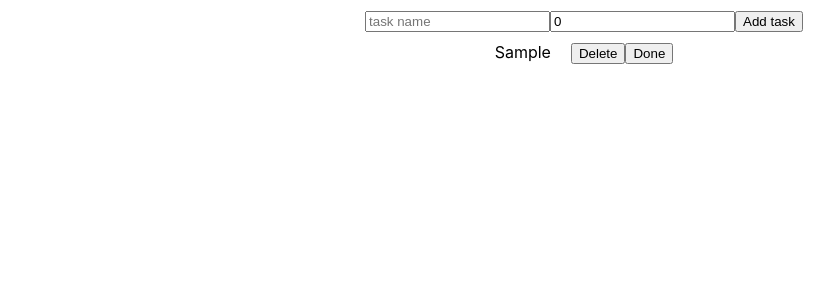
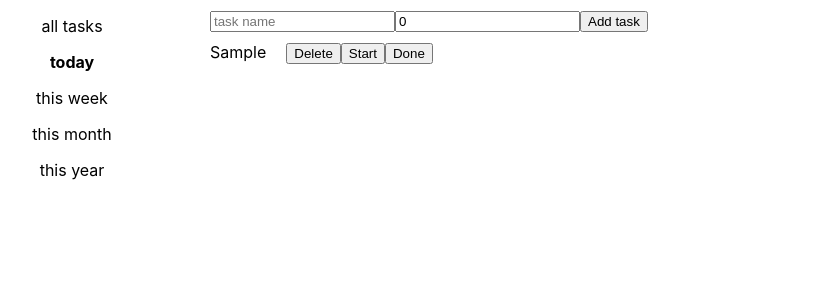
Before and after one commit to qnsi/2023_salaryman, a React (Create React App) app: page / in a window 1280 px wide. Both pictures are taken after typing "Sample" into the empty fields and a click on the button "Add task". Shown: the top 300 px of the page, without its empty margins (56-890 px from the left). Built offline with nearby package versions, Linux system fonts and the light colour scheme.

Commit message:
Add filtering by scheduled date

```diff
--- a/src/App.tsx
+++ b/src/App.tsx
@@ -1,4 +1,4 @@
-import React, { useState } from "react";
+import React, { useEffect, useState } from "react";
 
 import "./App.css";
 
@@ -6,14 +6,60 @@ type Task = {
   name: string;
   status: "TODO" | "DONE";
   time: number;
+  scheduling: Scheduling;
+};
+
+enum Scheduling {
+  ALL = "all tasks",
+  TODAY = "today",
+  THIS_WEEK = "this week",
+  THIS_MONTH = "this month",
+  THIS_YEAR = "this year",
+}
+
+const SidebarSchedulingButton = ({
+  scheduling,
+  setScheduling,
+  currentScheduling,
+}: {
+  scheduling: Scheduling;
+  setScheduling: React.Dispatch<React.SetStateAction<Scheduling>>;
+  currentScheduling: Scheduling;
+}) => {
+  return (
+    <p
+      style={{
+        fontWeight: currentScheduling === scheduling ? "bold" : "normal",
+      }}
+      onClick={() => setScheduling(scheduling)}
+    >
+      {scheduling}
+    </p>
+  );
 };
 
 function App() {
-  const [tasks, setTasks] = useState<Task[]>([]);
+  // const [tasks, setTasks] = useState<Task[]>([]);
+  const [tasks, setTasks] = useStickyState<Task[]>([], "tasks");
+  const [isTimerRunning, setIsTimerRunning] = useState("");
+  const [time, setTime] = useState(0);
+  const [scheduling, setScheduling] = useState(Scheduling.TODAY);
+
+  const scheduledTasks = tasks.filter((task) => {
+    if (scheduling === Scheduling.ALL) return task;
+    return task.scheduling === scheduling;
+  });
 
   const addTask = (newTask: string, time: number) => {
     setTasks((tasks: Task[]) =>
-      tasks.concat([{ name: newTask, status: "TODO", time }]),
+      tasks.concat([
+        {
+          name: newTask,
+          status: "TODO",
+          time,
+          scheduling,
+        },
+      ]),
     );
   };
 
@@ -27,25 +73,72 @@ function App() {
     setTasks((tasks) =>
       tasks.map((task) => {
         if (task.name === taskToMarkDone.name) {
-          return { ...task, status: "DONE" };
+          return { ...task, time, status: "DONE" };
         }
         return task;
       }),
     );
+    stopTimer();
   };
 
-  const todoTasks = tasks.filter((task) => task.status === "TODO");
-  const doneTasks = tasks.filter((task) => task.status === "DONE");
+  const startTimer = (task: Task) => {
+    setTime(0);
+    setIsTimerRunning(task.name);
+  };
+
+  const stopTimer = () => {
+    setTime(0);
+    setIsTimerRunning("");
+  };
+
+  const todoTasks = scheduledTasks.filter((task) => task.status === "TODO");
+  const doneTasks = scheduledTasks.filter((task) => task.status === "DONE");
 
   return (
-    <div className="App">
+    <div style={{ display: "flex", flexDirection: "row" }} className="App">
+      <div style={{ width: "20%" }}>
+        <SidebarSchedulingButton
+          scheduling={Scheduling.ALL}
+          setScheduling={setScheduling}
+          currentScheduling={scheduling}
+        />
+        <SidebarSchedulingButton
+          scheduling={Scheduling.TODAY}
+          setScheduling={setScheduling}
+          currentScheduling={scheduling}
+        />
+        <SidebarSchedulingButton
+          scheduling={Scheduling.THIS_WEEK}
+          setScheduling={setScheduling}
+          currentScheduling={scheduling}
+        />
+        <SidebarSchedulingButton
+          scheduling={Scheduling.THIS_MONTH}
+          setScheduling={setScheduling}
+          currentScheduling={scheduling}
+        />
+        <SidebarSchedulingButton
+          scheduling={Scheduling.THIS_YEAR}
+          setScheduling={setScheduling}
+          currentScheduling={scheduling}
+        />
+      </div>
+      <div style={{ width: "80%", textAlign: "left" }}>
         <AddTask addTask={addTask} />
+        {isTimerRunning && (
+          <div>
+            {isTimerRunning}
+            <Stopwatch time={time} setTime={setTime} />
+          </div>
+        )}
         <TaskList
           tasks={todoTasks}
           deleteTask={deleteTask}
           markTaskDone={markTaskDone}
+          startTimer={startTimer}
         />
         <DoneTaskList tasks={doneTasks} />
+      </div>
     </div>
   );
 }
@@ -92,10 +185,12 @@ const TaskList = ({
   tasks,
   deleteTask,
   markTaskDone,
+  startTimer,
 }: {
   tasks: Task[];
   deleteTask: (task: Task) => void;
   markTaskDone: (task: Task) => void;
+  startTimer: (task: Task) => void;
 }) => {
   return (
     <div>
@@ -107,6 +202,7 @@ const TaskList = ({
               {task.time ? task.time + "min" : ""}
             </span>
             <button onClick={() => deleteTask(task)}>Delete</button>
+            <button onClick={() => startTimer(task)}>Start</button>
             <button onClick={() => markTaskDone(task)}>Done</button>
           </div>
         );
@@ -122,6 +218,8 @@ const DoneTaskList = ({ tasks }: { tasks: Task[] }) => {
         return (
           <div style={{ margin: "10px 10px", textDecoration: "line-through" }}>
             <span style={{ marginRight: 10 }}>{task.name}</span>
+            <span style={{ marginRight: 10 }}>time: </span>
+            <TimeInMin time={task.time} />
           </div>
         );
       })}
@@ -129,4 +227,59 @@ const DoneTaskList = ({ tasks }: { tasks: Task[] }) => {
   );
 };
 
+const TimeInMin = ({ time }: { time: number }) => {
+  return (
+    <>
+      {Math.floor(time / 60)}:{time % 60}
+    </>
+  );
+};
+
+const Stopwatch = ({
+  time,
+  setTime,
+}: {
+  time: number;
+  setTime: React.Dispatch<React.SetStateAction<number>>;
+}) => {
+  const [running, setRunning] = useState(true);
+
+  useEffect(() => {
+    let interval: NodeJS.Timer | undefined;
+    if (running) {
+      setRunning(true);
+      interval = setInterval(() => {
+        setTime((prevTime) => prevTime + 1);
+      }, 1000);
+    } else if (!running && interval) {
+      clearInterval(interval);
+    }
+    return () => clearInterval(interval);
+  }, [running, setTime]);
+
+  return (
+    <p>
+      <TimeInMin time={time} />
+    </p>
+  );
+};
+
+function useStickyState<Type>(
+  defaultValue: Type,
+  key: string,
+): [Type, React.Dispatch<React.SetStateAction<Type>>] {
+  const [value, setValue] = React.useState(() => {
+    const stickyValue = window.localStorage.getItem(key);
+    return stickyValue !== null
+      ? (JSON.parse(stickyValue) as Type)
+      : defaultValue;
+  });
+
+  React.useEffect(() => {
+    window.localStorage.setItem(key, JSON.stringify(value));
+  }, [key, value]);
+
+  return [value, setValue];
+}
+
 export default App;
```
Lines whose indentation alone changed are shown as unchanged.
